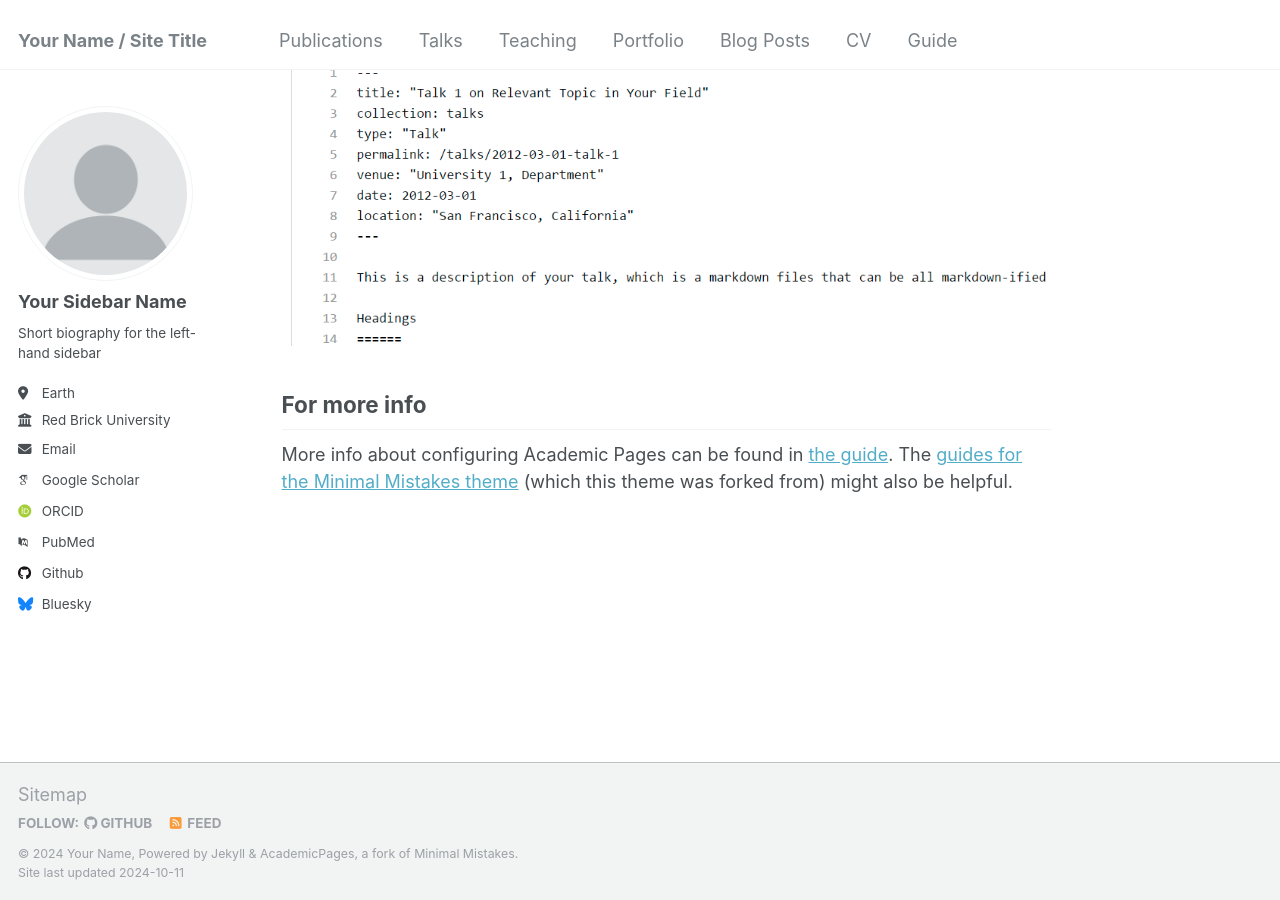
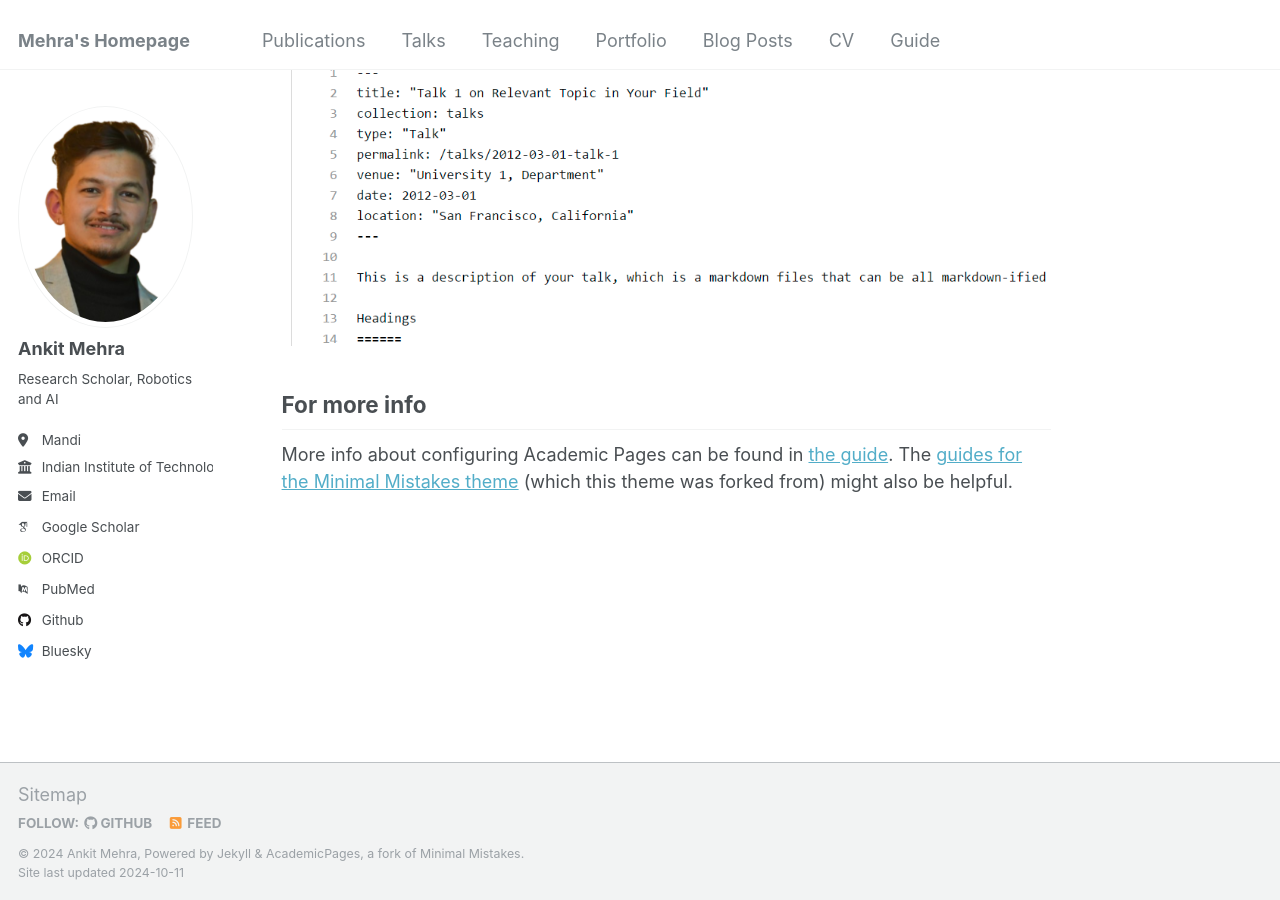
Before and after one commit to ankitmehra31/ankitmehra31.github.io, a Jekyll site: the page built from _pages/about.md, in a window 1280 px wide and 900 px high, scrolled down 2643 px. Built offline with Jekyll 4.4.1, drawn with Linux system fonts in a browser that asks for light colours; some web fonts are replaced.

Commit message:
Initial test commit

```diff
--- a/_config.yml
+++ b/_config.yml
@@ -8,11 +8,11 @@
 
 # Basic Site Settings
 locale                   : "en-US"
-title                    : "Your Name / Site Title"
+title                    : "Mehra's Homepage"
 title_separator          : "-"
-name                     : &name "Your Name"
+name                     : &name "Ankit Mehra"
 description              : &description "personal description"
-url                      : https://academicpages.github.io # the base hostname & protocol for your site e.g. "https://mmistakes.github.io"
+url                      : https://ankitmehra31.github.io # the base hostname & protocol for your site e.g. "https://mmistakes.github.io"
 baseurl                  : "" # the subpath of your site, e.g. "/blog"
 repository               : "academicpages/academicpages.github.io"
 
@@ -21,14 +21,14 @@ repository               : "academicpages/academicpages.github.io"
 #               Additional customization can be done by editing /_includes/author-profile.html
 author:
   # Biographic information
-  avatar           : "profile.png"
-  name             : "Your Sidebar Name"
+  avatar           : "pic.png"
+  name             : "Ankit Mehra"
   pronouns         : # example: "she/her"
-  bio              : "Short biography for the left-hand sidebar"
-  location         : "Earth"
-  employer         : "Red Brick University"
+  bio              : "Research Scholar, Robotics and AI"
+  location         : "Mandi"
+  employer         : "Indian Institute of Technology Mandi"
   uri              : # URL
-  email            : "none@example.org"
+  email            : "ankitmehra9191@gmail.com"
 
   # Academic websites
   arxiv            : # URL - Update with the correct link to your profile
@@ -43,7 +43,7 @@ author:
   bitbucket        : # Username - Update with your username on the site
   codepen          : # Username
   dribbble         : # Username
-  github           : "academicpages"
+  github           : "ankitmehra31"
   kaggle           : # Username
   stackoverflow    : # User number or user number and name (i.e., use "1" or "1/jeff-atwood")
 
```
Also changed, not shown: images/pic.png (added), 4 other files.
